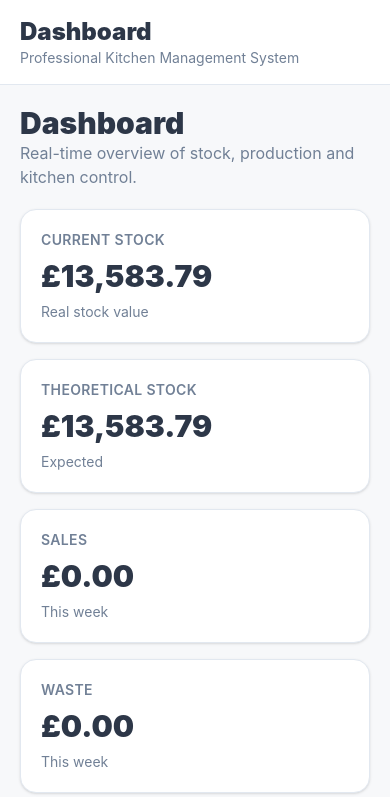
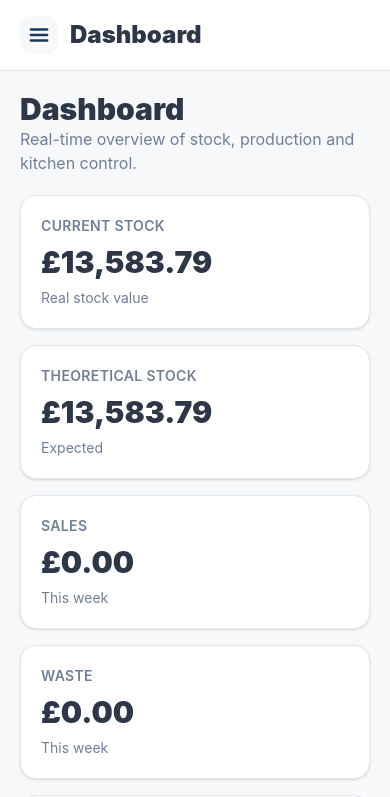
Before and after one commit to ARKAbyAoniken/arka, a React (Vite) app: page / in a window 390 px wide. Shown: the top 797 px of the page. Built offline with nearby package versions, Linux system fonts and the light colour scheme.

Commit message:
Restore mobile menu + section name header

```diff
--- a/src/App.tsx
+++ b/src/App.tsx
@@ -72,10 +72,11 @@ function ArkaLogo() {
 }
 
 function Shell({ active, setActive, children }: { active: string; setActive: (k: string) => void; children: React.ReactNode }) {
+  const [menuOpen, setMenuOpen] = useState(false);
+
   return (
     <div className="min-h-screen bg-[#F7F8FA] text-[#2D3748]">
       <div className="flex min-h-screen">
-
         <aside className="hidden w-72 bg-[#1a3a5c] p-5 lg:block sticky top-0 h-screen overflow-y-auto">
           <ArkaLogo />
           <nav className="mt-10 grid gap-2">
@@ -91,14 +92,49 @@ function Shell({ active, setActive, children }: { active: string; setActive: (k:
             })}
           </nav>
         </aside>
+
+        {menuOpen && (
+          <div className="fixed inset-0 z-50 lg:hidden">
+            <div className="absolute inset-0 bg-black/50" onClick={() => setMenuOpen(false)} />
+            <aside className="absolute left-0 top-0 h-full w-72 bg-[#1a3a5c] p-5 overflow-y-auto">
+              <div className="flex items-center justify-between mb-6">
+                <ArkaLogo />
+                <button onClick={() => setMenuOpen(false)} className="text-white/75 hover:text-white">
+                  <X size={24} />
+                </button>
+              </div>
+              <nav className="grid gap-2">
+                {modules.map((item) => {
+                  const Icon = item.icon;
+                  const selected = active === item.key;
+                  return (
+                    <button key={item.key} onClick={() => { setActive(item.key); setMenuOpen(false); }}
+                      className={`flex items-center gap-3 rounded-xl px-4 py-3 text-left text-sm font-semibold transition ${selected ? "bg-white text-[#1a3a5c]" : "text-white/75 hover:bg-white/10 hover:text-white"}`}>
+                      <Icon size={18} />{item.label}
+                    </button>
+                  );
+                })}
+              </nav>
+            </aside>
+          </div>
+        )}
+
         <main className="flex-1">
           <header className="sticky top-0 z-40 border-b border-[#E2E8F0] bg-white px-5 py-4">
             <div className="flex items-center justify-between">
-              <div>
-                <h1 className="text-2xl font-black">{modules.find(m => m.key === active)?.label ?? "ARKA"}</h1>
-                <p className="text-sm text-[#718096]">Professional Kitchen Management System</p>
+              <div className="flex items-center gap-3">
+                <button onClick={() => setMenuOpen(true)} className="lg:hidden rounded-xl bg-[#F7F8FA] p-2 text-[#1a3a5c]">
+                  <svg width="22" height="22" viewBox="0 0 24 24" fill="none" stroke="currentColor" strokeWidth="2.5" strokeLinecap="round">
+                    <line x1="3" y1="6" x2="21" y2="6" />
+                    <line x1="3" y1="12" x2="21" y2="12" />
+                    <line x1="3" y1="18" x2="21" y2="18" />
+                  </svg>
+                </button>
+                <div>
+                  <h1 className="text-2xl font-black">{modules.find(m => m.key === active)?.label ?? "ARKA"}</h1>
+                  <p className="text-sm text-[#718096] hidden sm:block">Professional Kitchen Management System</p>
+                </div>
               </div>
-
             </div>
           </header>
           <section className="p-5">{children}</section>
```
